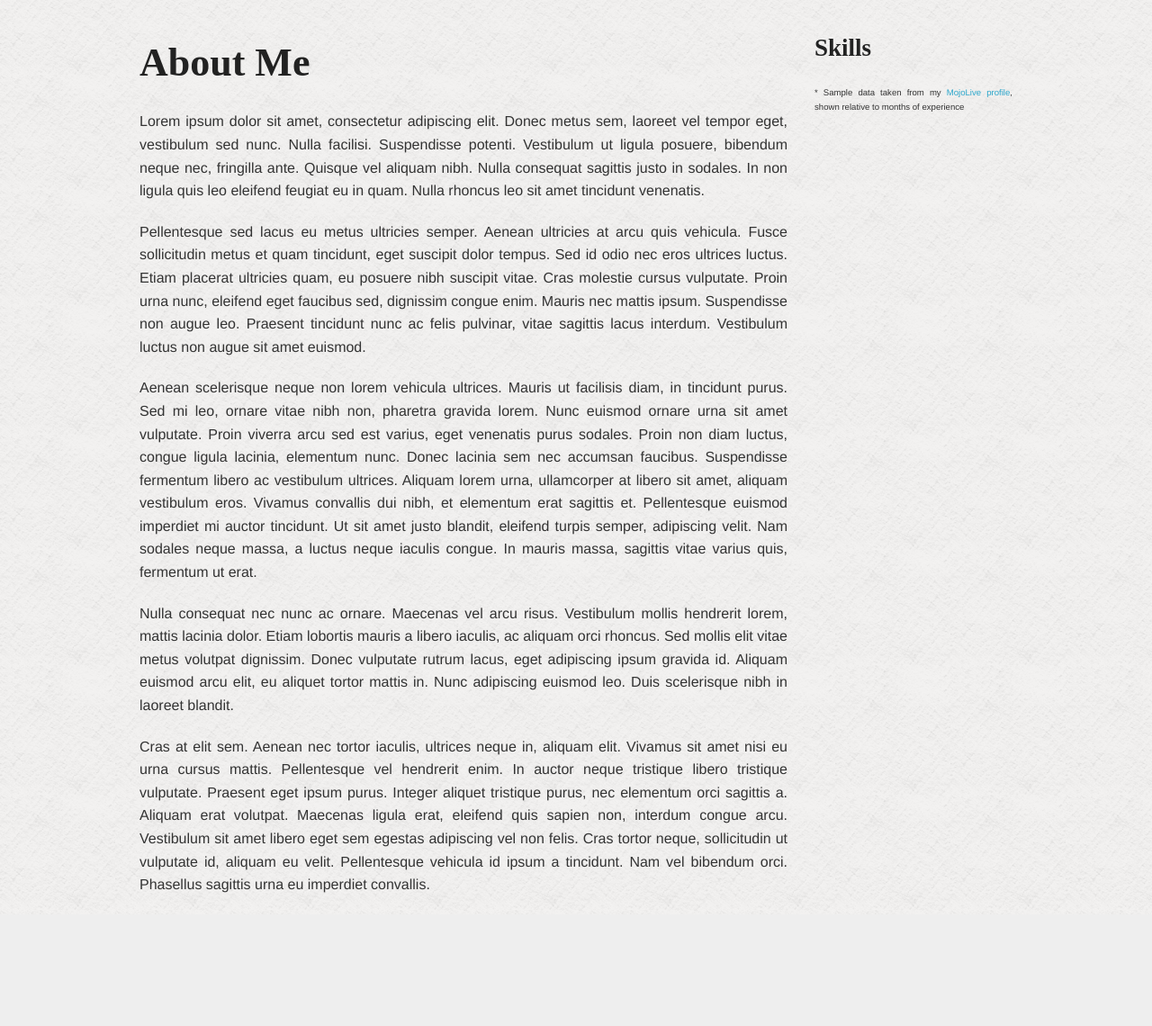
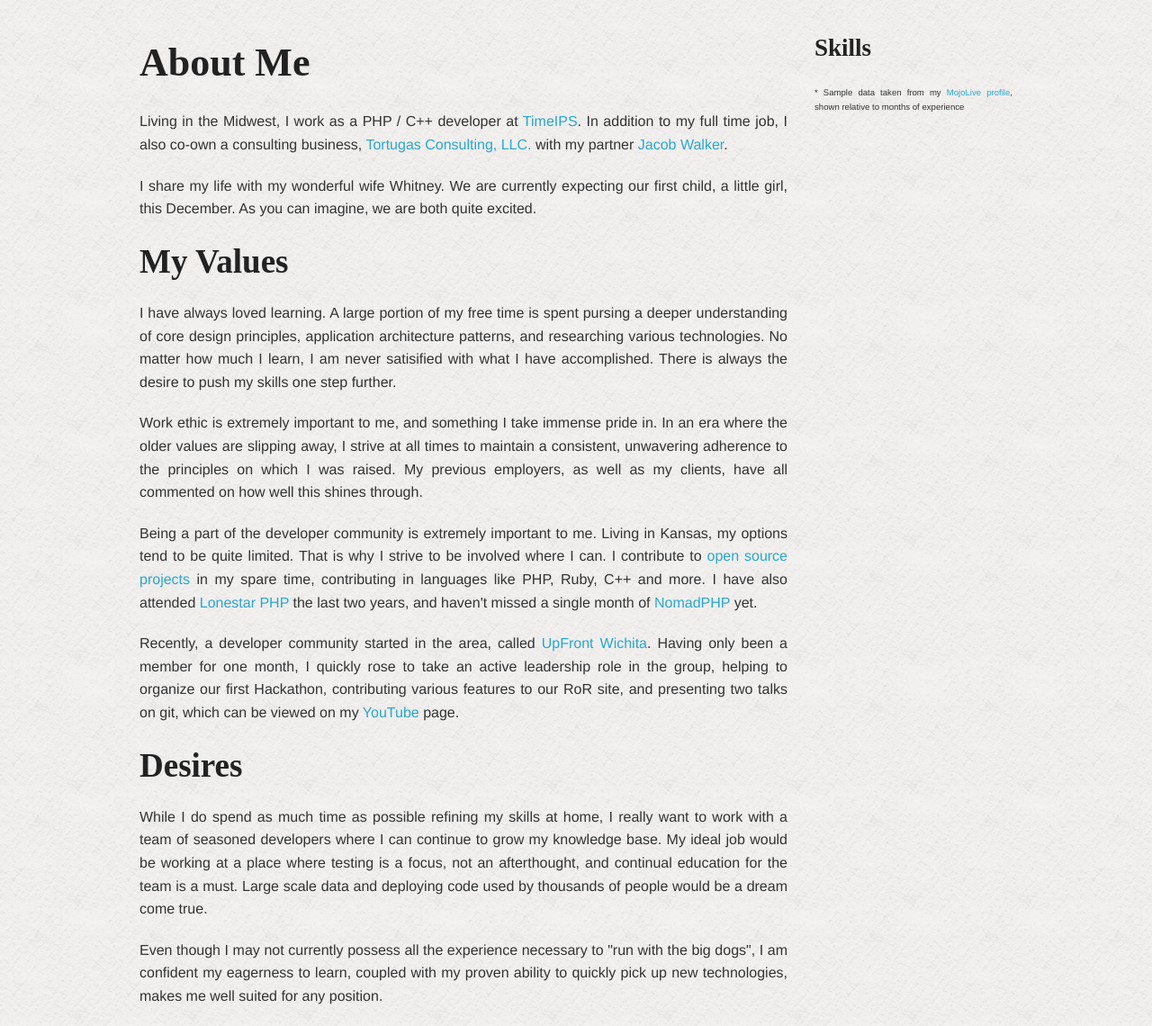
Before and after one commit to keelerm84/matthewmkeeler.com, a PHP site: template resources/views/about.twig in a window 1280 px wide. Shown: the part 45-1185 px from the top of the page at 90% size. Before the commit the page ends 1052 px from the top, so only its background shows below. Run offline with PHP 8.4, Linux system fonts and the light colour scheme; the template is opened without the code that fills it, so the values that code supplies are empty; some libraries are stand-ins or nearby versions; some web fonts are replaced.

Commit message:
Adds "About Me" content

```diff
--- a/resources/views/about.twig
+++ b/resources/views/about.twig
@@ -4,15 +4,23 @@
   <div class="row">
     <div class="large-9 columns">
         <h1>About Me</h1>
-        <p>Lorem ipsum dolor sit amet, consectetur adipiscing elit. Donec metus sem, laoreet vel tempor eget, vestibulum sed nunc. Nulla facilisi. Suspendisse potenti. Vestibulum ut ligula posuere, bibendum neque nec, fringilla ante. Quisque vel aliquam nibh. Nulla consequat sagittis justo in sodales. In non ligula quis leo eleifend feugiat eu in quam. Nulla rhoncus leo sit amet tincidunt venenatis.</p>
+        <p>Living in the Midwest, I work as a PHP / C++ developer at <a href="http://timeips.com">TimeIPS</a>.  In addition to my full time job, I also co-own a consulting business, <a href="http://tortugas-llc.com">Tortugas Consulting, LLC.</a> with my partner <a href="http://jacob-walker.com">Jacob Walker</a>.</p>
 
-        <p>Pellentesque sed lacus eu metus ultricies semper. Aenean ultricies at arcu quis vehicula. Fusce sollicitudin metus et quam tincidunt, eget suscipit dolor tempus. Sed id odio nec eros ultrices luctus. Etiam placerat ultricies quam, eu posuere nibh suscipit vitae. Cras molestie cursus vulputate. Proin urna nunc, eleifend eget faucibus sed, dignissim congue enim. Mauris nec mattis ipsum. Suspendisse non augue leo. Praesent tincidunt nunc ac felis pulvinar, vitae sagittis lacus interdum. Vestibulum luctus non augue sit amet euismod.</p>
+        <p>I share my life with my wonderful wife Whitney.  We are currently expecting our first child, a little girl, this December.  As you can imagine, we are both quite excited.</p>
 
-        <p>Aenean scelerisque neque non lorem vehicula ultrices. Mauris ut facilisis diam, in tincidunt purus. Sed mi leo, ornare vitae nibh non, pharetra gravida lorem. Nunc euismod ornare urna sit amet vulputate. Proin viverra arcu sed est varius, eget venenatis purus sodales. Proin non diam luctus, congue ligula lacinia, elementum nunc. Donec lacinia sem nec accumsan faucibus. Suspendisse fermentum libero ac vestibulum ultrices. Aliquam lorem urna, ullamcorper at libero sit amet, aliquam vestibulum eros. Vivamus convallis dui nibh, et elementum erat sagittis et. Pellentesque euismod imperdiet mi auctor tincidunt. Ut sit amet justo blandit, eleifend turpis semper, adipiscing velit. Nam sodales neque massa, a luctus neque iaculis congue. In mauris massa, sagittis vitae varius quis, fermentum ut erat.</p>
+        <h2>My Values</h2>
+        <p>I have always loved learning.  A large portion of my free time is spent pursing a deeper understanding of core design principles, application architecture patterns, and researching various technologies.  No matter how much I learn, I am never satisified with what I have accomplished.  There is always the desire to push my skills one step further.</p>
 
-        <p>Nulla consequat nec nunc ac ornare. Maecenas vel arcu risus. Vestibulum mollis hendrerit lorem, mattis lacinia dolor. Etiam lobortis mauris a libero iaculis, ac aliquam orci rhoncus. Sed mollis elit vitae metus volutpat dignissim. Donec vulputate rutrum lacus, eget adipiscing ipsum gravida id. Aliquam euismod arcu elit, eu aliquet tortor mattis in. Nunc adipiscing euismod leo. Duis scelerisque nibh in laoreet blandit.</p>
+        <p>Work ethic is extremely important to me, and something I take immense pride in.  In an era where the older values are slipping away, I strive at all times to maintain a consistent, unwavering adherence to the principles on which I was raised.  My previous employers, as well as my clients, have all commented on how well this shines through.</p>
 
-        <p>Cras at elit sem. Aenean nec tortor iaculis, ultrices neque in, aliquam elit. Vivamus sit amet nisi eu urna cursus mattis. Pellentesque vel hendrerit enim. In auctor neque tristique libero tristique vulputate. Praesent eget ipsum purus. Integer aliquet tristique purus, nec elementum orci sagittis a. Aliquam erat volutpat. Maecenas ligula erat, eleifend quis sapien non, interdum congue arcu. Vestibulum sit amet libero eget sem egestas adipiscing vel non felis. Cras tortor neque, sollicitudin ut vulputate id, aliquam eu velit. Pellentesque vehicula id ipsum a tincidunt. Nam vel bibendum orci. Phasellus sagittis urna eu imperdiet convallis.</p>
+        <p>Being a part of the developer community is extremely important to me.  Living in Kansas, my options tend to be quite limited.  That is why I strive to be involved where I can.  I contribute to <a href="http://github.com/keelerm84">open source projects</a> in my spare time, contributing in languages like PHP, Ruby, C++ and more.  I have also attended <a href="http://lonestarphp.com">Lonestar PHP</a> the last two years, and haven't missed a single month of <a href="http://nomadphp.com">NomadPHP</a> yet.</p>
+
+        <p>Recently, a developer community started in the area, called <a href="http://upfrontwichita.com">UpFront Wichita</a>.  Having only been a member for one month, I quickly rose to take an active leadership role in the group, helping to organize our first Hackathon, contributing various features to our RoR site, and presenting two talks on git, which can be viewed on my <a href="http://www.youtube.com/user/keelerm84ify">YouTube</a> page.</p>
+
+        <h2>Desires</h2>
+        <p>While I do spend as much time as possible refining my skills at home, I really want to work with a team of seasoned developers where I can continue to grow my knowledge base.  My ideal job would be working at a place where testing is a focus, not an afterthought, and continual education for the team is a must.  Large scale data and deploying code used by thousands of people would be a dream come true.</p>
+
+        <p>Even though I may not currently possess all the experience necessary to "run with the big dogs", I am confident my eagerness to learn, coupled with my proven ability to quickly pick up new technologies, makes me well suited for any position.</p>
     </div>
 
     <div class="large-3 columns">
--- a/resources/views/home.twig
+++ b/resources/views/home.twig
@@ -2,7 +2,7 @@
 
 {% block body %}
   <div class="row panel">
-    <div class="large-9 columns">
+<div class="large-9 columns">
       <h1 class="main">Matthew M. Keeler</h1>
       <p>
         Hello.  My name is Matthew Keeler, and I am an enthusiastic developer who loves learning new technologies.  Being involved in the community is also important to me.  That's why I contribute to <a href="github.com/keelerm84">open source projects</a>, and have taken a strong leadership role in the <a href="upfrontwichita.com">UpFront Wichita</a> developer group.
@@ -10,7 +10,7 @@
     </div>
 
     <div class="large-3 columns">
-      <img src="http://www.gravatar.com/avatar/d8c659874099b1ce7bbce4bb01a3d713?s=175" class="gravatar">
+      <img src="/img/matthew.jpg" class="profile">
     </div>
   </div>
 
--- a/web/css/style.css
+++ b/web/css/style.css
@@ -24,7 +24,7 @@ h1, h2, h3, h4, h5, h6 {
     font-size: 4em;
 }
 
-.gravatar {
+.profile {
     border: 1px solid #ccc;
     padding: 15px;
     background-color: #eee;
```
Also changed, not shown: web/img/matthew.jpg (added).
